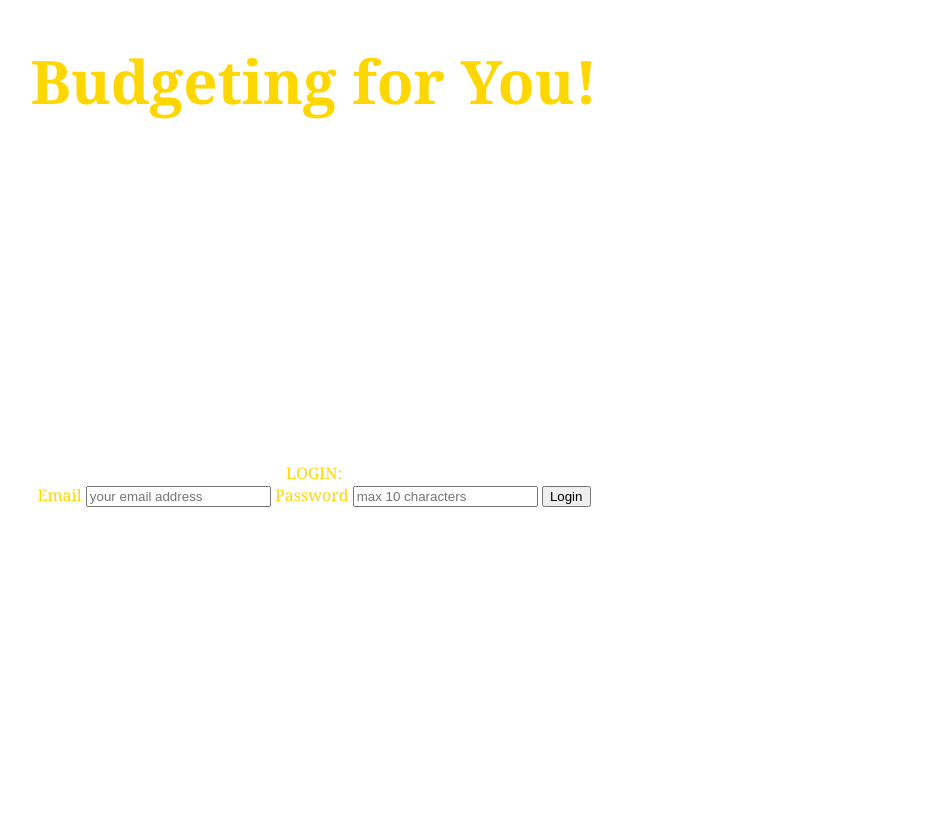
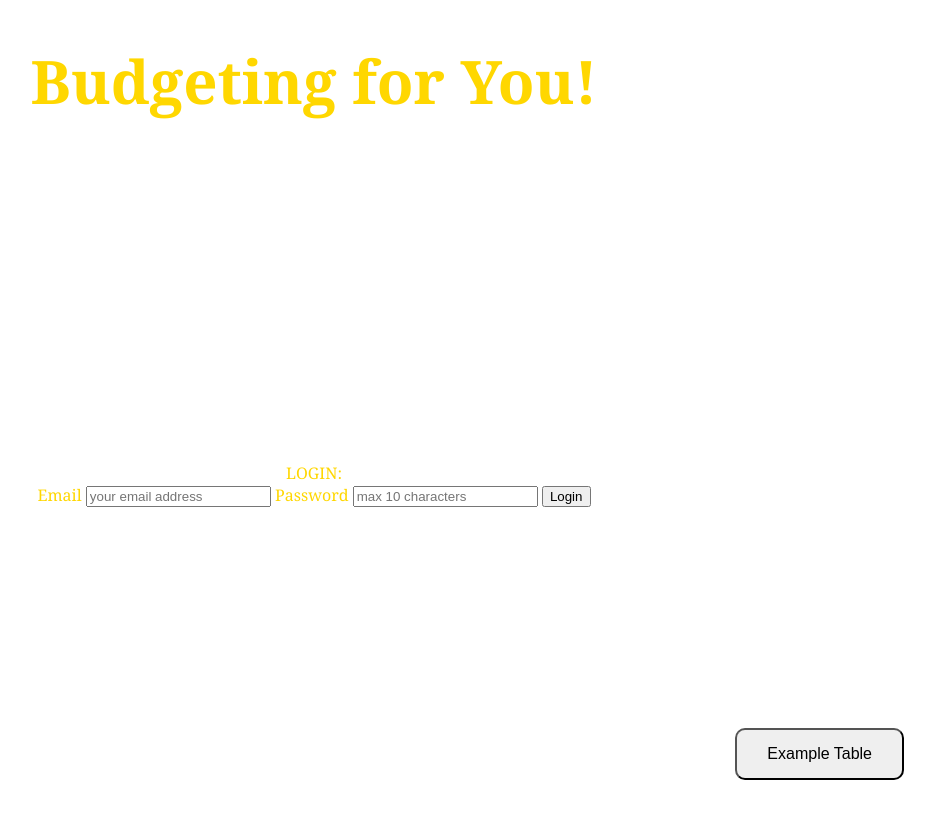
Before and after one commit to mjcs6073usmc/Budget_Website_Project, a plain HTML site: page index.html in a window 1280 px wide. Shown: the whole page, without its empty margins (326-1261 px from the left). Drawn offline with Linux system fonts and the light colour scheme.

Commit message:
button that opens another page

```diff
--- a/index.html
+++ b/index.html
@@ -30,6 +30,20 @@
             position:relative;
             top: 300px;
         }
+
+        .button-container{
+            position:fixed;
+            right:50px;
+            bottom: 20px;
+        }
+        #Example-Button{
+            padding: 15px 30px;
+            font-size: medium;
+            color: black
+            border: none;
+            border-radius: 10px;
+            cursor: pointer;
+        }
     </style>
 
 
@@ -50,7 +64,11 @@
 
             <button type="submit">Login</button>
         </form>
+    </div>
 
+    <div class="button-container">
+        <button  id="Example-Button" onclick="window.location.href='budgeting_tools.html';">Example Table</button>
     </div>
+
 </body>
 </html>
```
